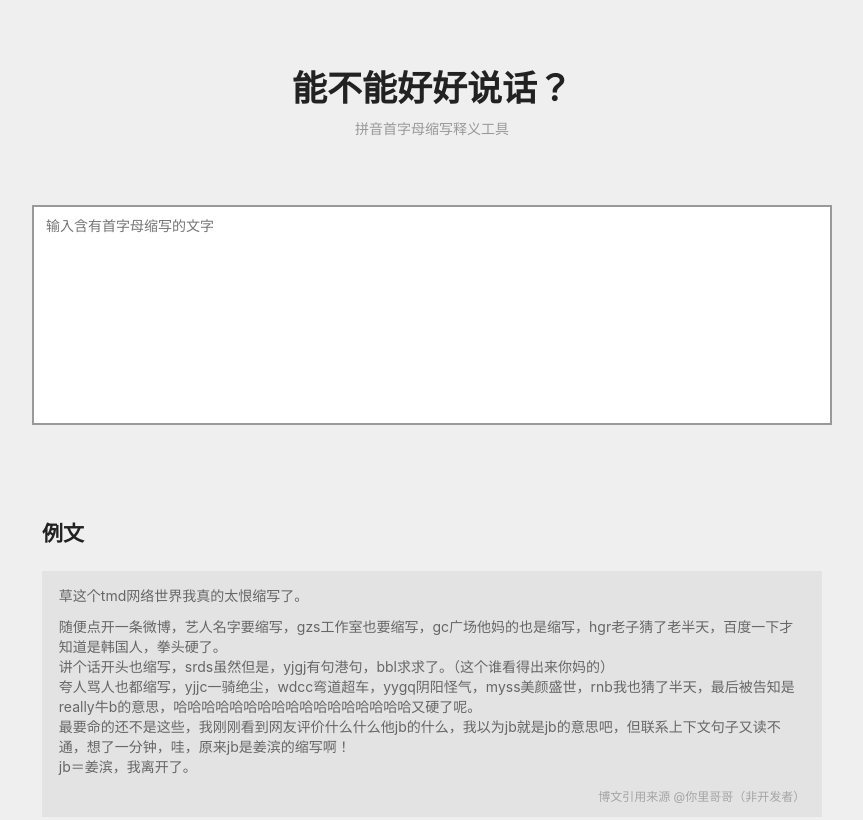
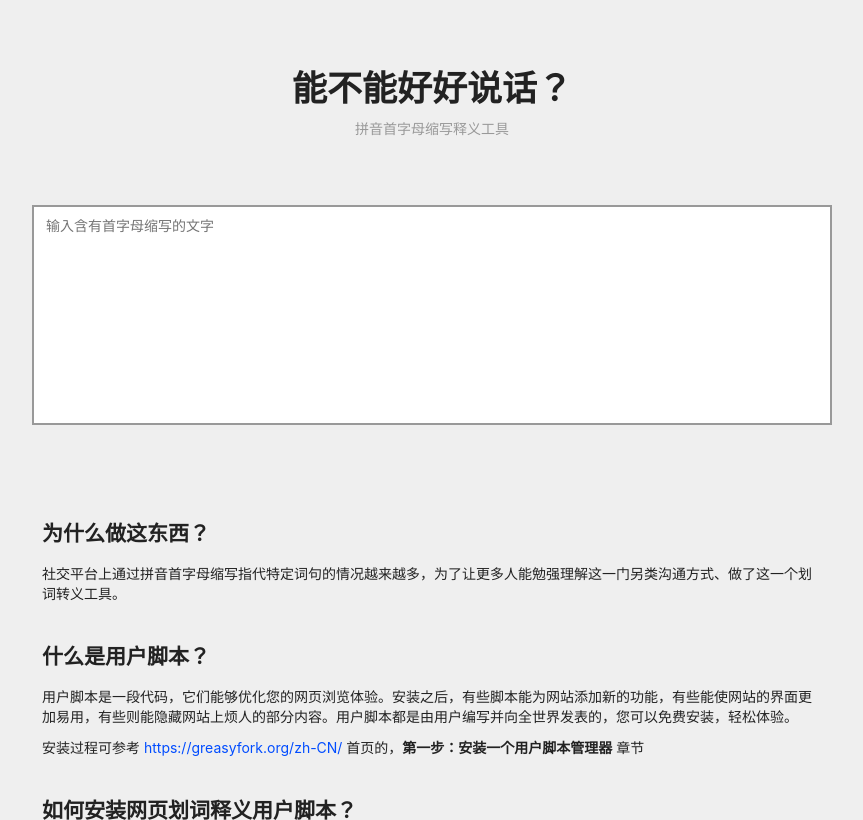
Before and after one commit to itorr/nbnhhsh, a plain HTML site: page index.html in a window 1280 px wide. Shown: the top 820 px of the page, without its empty margins (208-1071 px from the left). Drawn offline with nearby package versions, Linux system fonts and the light colour scheme.

Commit message:
去除例文

```diff
--- a/index.html
+++ b/index.html
@@ -43,17 +43,6 @@
 		</div>
 	</div>
 	<div class="content-box">
-		<h2>例文</h2>
-		<blockquote>
-			<p>草这个tmd网络世界我真的太恨缩写了。</p>
-			<p>
-				随便点开一条微博，艺人名字要缩写，gzs工作室也要缩写，gc广场他妈的也是缩写，hgr老子猜了老半天，百度一下才知道是韩国人，拳头硬了。<br>
-				讲个话开头也缩写，srds虽然但是，yjgj有句港句，bbl求求了。（这个谁看得出来你妈的）<br>
-				夸人骂人也都缩写，yjjc一骑绝尘，wdcc弯道超车，yygq阴阳怪气，myss美颜盛世，rnb我也猜了半天，最后被告知是really牛b的意思，哈哈哈哈哈哈哈哈哈哈哈哈哈哈哈哈哈又硬了呢。<br>
-				最要命的还不是这些，我刚刚看到网友评价什么什么他jb的什么，我以为jb就是jb的意思吧，但联系上下文句子又读不通，想了一分钟，哇，原来jb是姜滨的缩写啊！<br>
-				jb＝姜滨，我离开了。</p>
-			<p class="from">博文引用来源 @你里哥哥（非开发者）</p>
-		</blockquote>
 
 		<h2>为什么做这东西？</h2>
 		<p>社交平台上通过拼音首字母缩写指代特定词句的情况越来越多，为了让更多人能勉强理解这一门另类沟通方式、做了这一个划词转义工具。</p>
```
